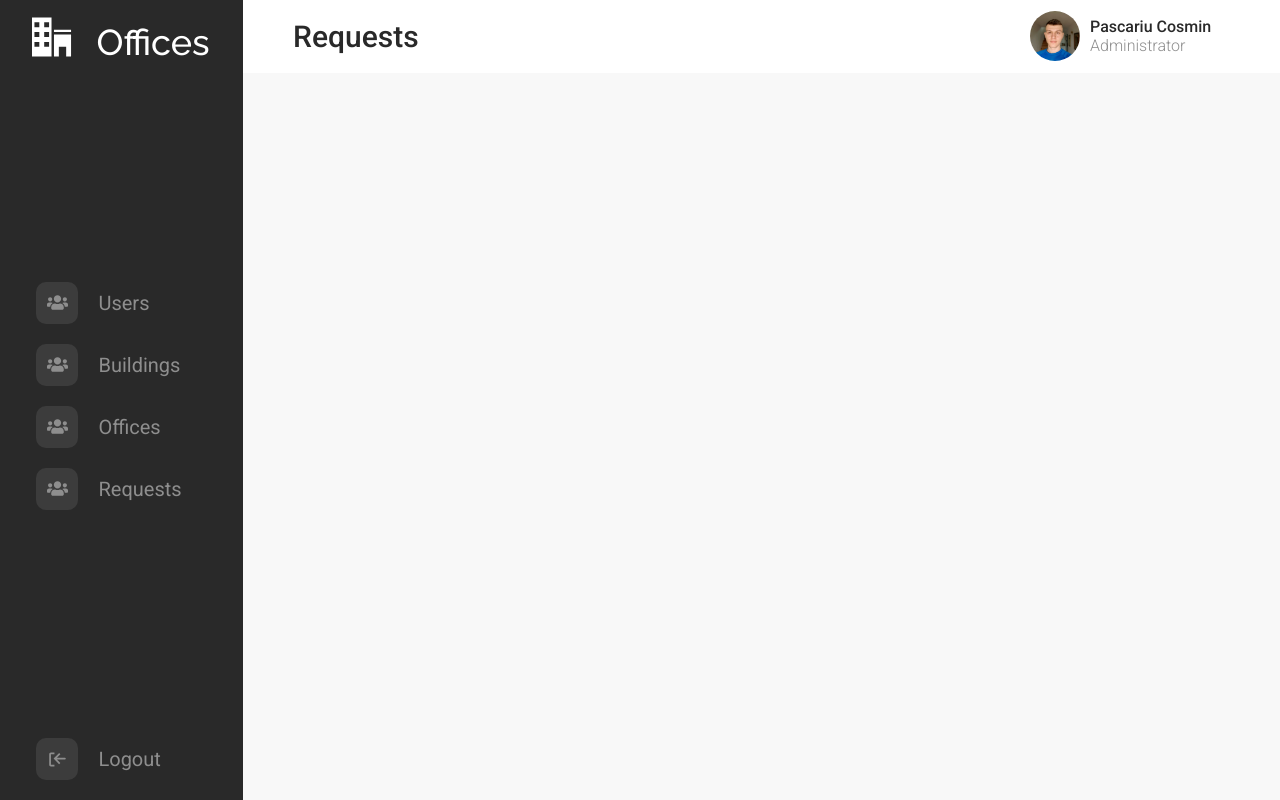
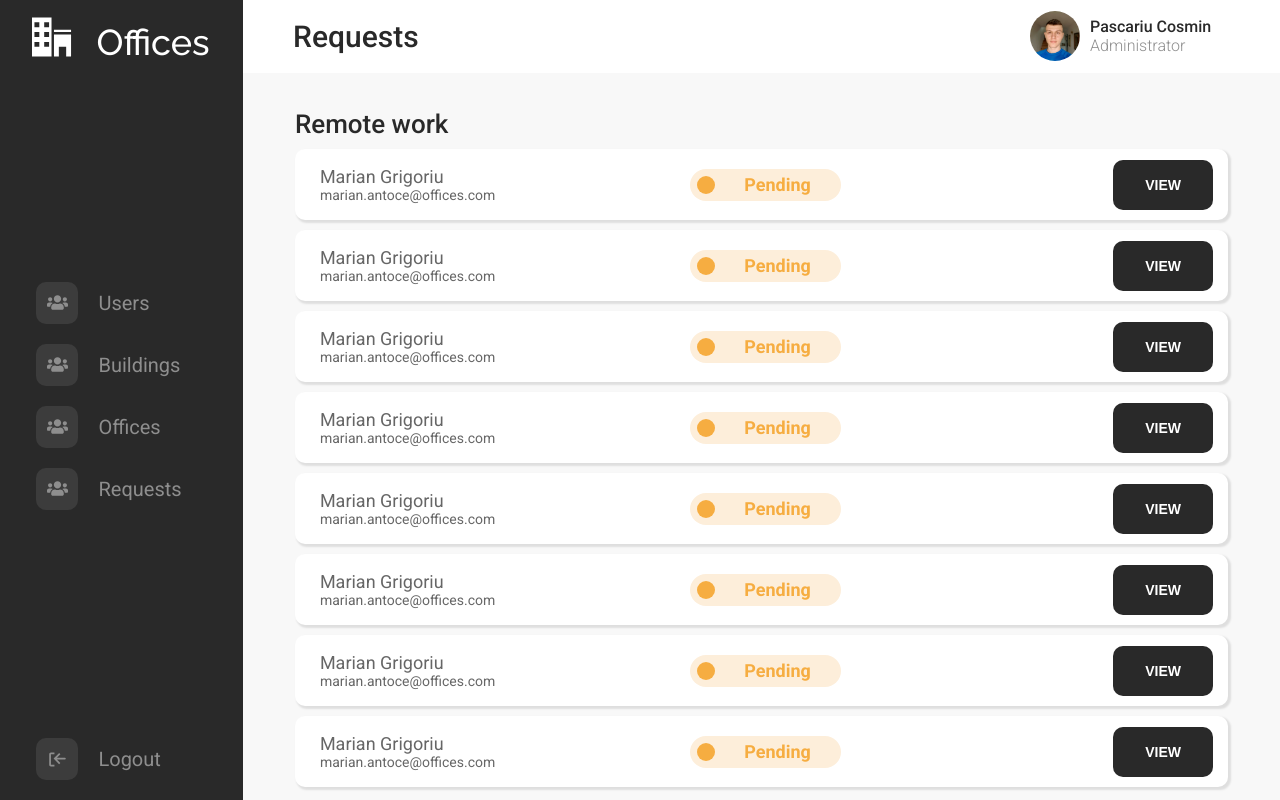
Before and after one commit to cosmin-pascariu/offices-frontend, a React (Create React App) app: page /requests in a window 1280 px wide. Built offline with nearby package versions, Linux system fonts and the light colour scheme.

Commit message:
Implement requests page

```diff
--- a/src/components/MainContainer/index.js
+++ b/src/components/MainContainer/index.js
@@ -11,6 +11,7 @@ import {
 import Users from "../../pages/UsersPage";
 import Buildings from "../../pages/BuildingsPage";
 import Offices from "../../pages/OfficesPage";
+import Requests from "../../pages/RequestsPage";
 
 const MainContainer = () => {
   return (
@@ -24,6 +25,7 @@ const MainContainer = () => {
               <Route path="/users" element={<Users />}></Route>
               <Route path="/buildings" element={<Buildings />}></Route>
               <Route path="/offices" element={<Offices />}></Route>
+              <Route path="/requests" element={<Requests />}></Route>
             </Routes>
           </RouterContainer>
         </MainContent>
--- a/src/components/Sidebar/index.js
+++ b/src/components/Sidebar/index.js
@@ -50,7 +50,7 @@ const Sidebar = () => {
           </Button>
           <ButtonText bColor={false}>Offices</ButtonText>
         </SidebarButton>
-        <SidebarButton to="/login">
+        <SidebarButton to="/requests">
           <Button uColor={false} bColor={false}>
             <FaUsers size={"50%"} />
           </Button>
--- /dev/null
+++ b/src/pages/RequestsPage/RequestsPageElements.js
@@ -0,0 +1,84 @@
+import styled from "styled-components";
+
+export const RequestsContainer = styled.div`
+  width: 90%;
+  height: 90%;
+`;
+
+export const RequestsTitle = styled.h1`
+  color: #292929;
+  font-size: 26px;
+  font-weight: 500;
+  margin-bottom: 10px;
+`;
+
+export const RequestContent = styled.div`
+  width: 100%;
+  height: 71px;
+  display: flex;
+  background-color: #fff;
+  align-items: center;
+  box-shadow: 2px 2px 2px 1px rgba(0, 0, 0, 0.1);
+  margin-top: 10px;
+  border-radius: 10px;
+`;
+
+export const RequestInfo = styled.div`
+  display: flex;
+  flex-direction: column;
+  color: #666;
+  justify-content: space-around;
+  margin: 25px;
+  font-weight: 400;
+`;
+
+export const Name = styled.p`
+  font-size: 18px;
+`;
+
+export const Email = styled.p`
+  font-size: 14px;
+`;
+
+export const PendingContainer = styled.div`
+  width: 151px;
+  height: 32px;
+  background-color: #fdeeda;
+  display: flex;
+  border-radius: 16px;
+  align-items: center;
+  margin-left: 170px;
+`;
+
+export const Circle = styled.div`
+  width: 18px;
+  height: 18px;
+  border-radius: 10px;
+  background-color: #f6ad41;
+  margin: 7px;
+`;
+
+export const PendingText = styled.p`
+  color: #f6ad41;
+  font-size: 18px;
+  font-weight: 700;
+  margin-left: 22px;
+`;
+
+export const ViewButton = styled.button`
+  width: 100px;
+  height: 50px;
+  border-radius: 10px;
+  background-color: #292929;
+  outline: none;
+  border: none;
+  color: #fff;
+  font-size: 14px;
+  font-weight: 600;
+  margin-left: auto;
+  margin-right: 15px;
+
+  &:hover {
+    background-color: #424242;
+  }
+`;
--- /dev/null
+++ b/src/pages/RequestsPage/index.js
@@ -0,0 +1,119 @@
+import React from "react";
+import {
+  RequestsContainer,
+  RequestsTitle,
+  RequestContent,
+  RequestInfo,
+  Name,
+  Email,
+  PendingContainer,
+  Circle,
+  PendingText,
+  ViewButton,
+} from "./RequestsPageElements";
+
+const Requests = () => {
+  return (
+    <RequestsContainer>
+      <RequestsTitle>Remote work</RequestsTitle>
+
+      <RequestContent>
+        <RequestInfo>
+          <Name>Marian Grigoriu</Name>
+          <Email>marian.antoce@offices.com</Email>
+        </RequestInfo>
+        <PendingContainer>
+          <Circle />
+          <PendingText>Pending</PendingText>
+        </PendingContainer>
+        <ViewButton>VIEW</ViewButton>
+      </RequestContent>
+
+      <RequestContent>
+        <RequestInfo>
+          <Name>Marian Grigoriu</Name>
+          <Email>marian.antoce@offices.com</Email>
+        </RequestInfo>
+        <PendingContainer>
+          <Circle />
+          <PendingText>Pending</PendingText>
+        </PendingContainer>
+        <ViewButton>VIEW</ViewButton>
+      </RequestContent>
+
+      <RequestContent>
+        <RequestInfo>
+          <Name>Marian Grigoriu</Name>
+          <Email>marian.antoce@offices.com</Email>
+        </RequestInfo>
+        <PendingContainer>
+          <Circle />
+          <PendingText>Pending</PendingText>
+        </PendingContainer>
+        <ViewButton>VIEW</ViewButton>
+      </RequestContent>
+
+      <RequestContent>
+        <RequestInfo>
+          <Name>Marian Grigoriu</Name>
+          <Email>marian.antoce@offices.com</Email>
+        </RequestInfo>
+        <PendingContainer>
+          <Circle />
+          <PendingText>Pending</PendingText>
+        </PendingContainer>
+        <ViewButton>VIEW</ViewButton>
+      </RequestContent>
+
+      <RequestContent>
+        <RequestInfo>
+          <Name>Marian Grigoriu</Name>
+          <Email>marian.antoce@offices.com</Email>
+        </RequestInfo>
+        <PendingContainer>
+          <Circle />
+          <PendingText>Pending</PendingText>
+        </PendingContainer>
+        <ViewButton>VIEW</ViewButton>
+      </RequestContent>
+
+      <RequestContent>
+        <RequestInfo>
+          <Name>Marian Grigoriu</Name>
+          <Email>marian.antoce@offices.com</Email>
+        </RequestInfo>
+        <PendingContainer>
+          <Circle />
+          <PendingText>Pending</PendingText>
+        </PendingContainer>
+        <ViewButton>VIEW</ViewButton>
+      </RequestContent>
+
+      <RequestContent>
+        <RequestInfo>
+          <Name>Marian Grigoriu</Name>
+          <Email>marian.antoce@offices.com</Email>
+        </RequestInfo>
+        <PendingContainer>
+          <Circle />
+          <PendingText>Pending</PendingText>
+        </PendingContainer>
+        <ViewButton>VIEW</ViewButton>
+      </RequestContent>
+
+      <RequestContent>
+        <RequestInfo>
+          <Name>Marian Grigoriu</Name>
+          <Email>marian.antoce@offices.com</Email>
+        </RequestInfo>
+        <PendingContainer>
+          <Circle />
+          <PendingText>Pending</PendingText>
+        </PendingContainer>
+        <ViewButton>VIEW</ViewButton>
+      </RequestContent>
+    </RequestsContainer>
+  );
+};
+
+export default Requests;
```
